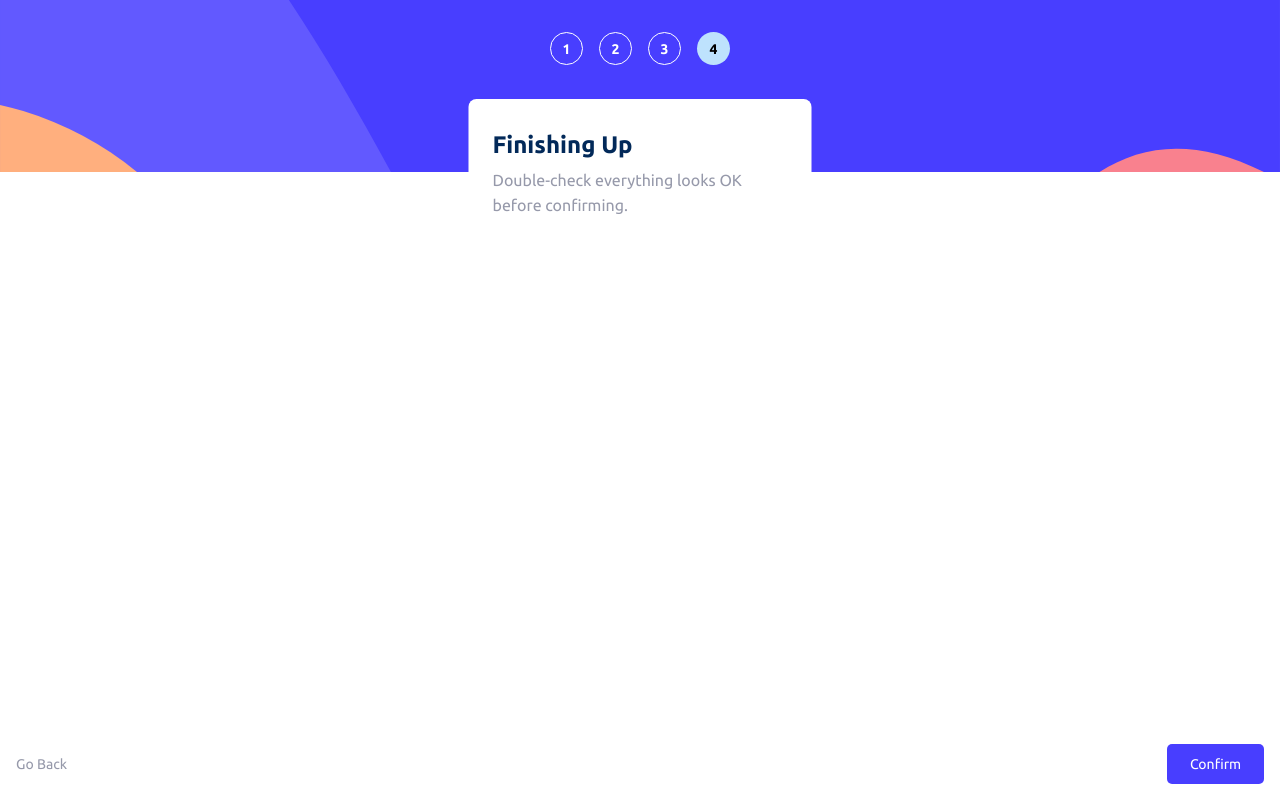
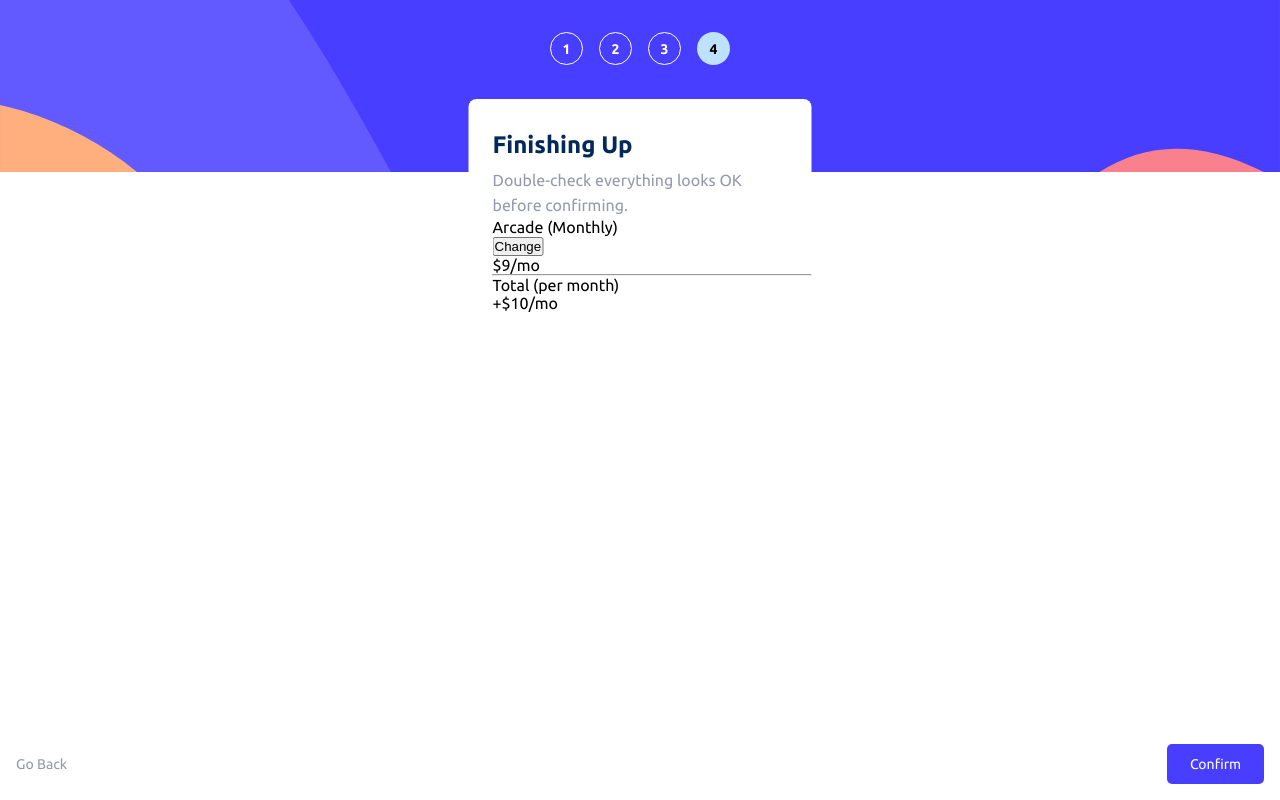
Before and after one commit to claystuart/multi-step-form, a React (Create React App) app: page /finish in a window 1280 px wide. Built offline with nearby package versions, Linux system fonts and the light colour scheme.

Commit message:
Fix AddOns.jsx

```diff
--- /dev/null
+++ b/src/css/finish.css
@@ -0,0 +1,9 @@
+.finishContainer {
+  width: 343px;
+  height: 365px;
+  padding-left: 24px;
+  padding-top: 32px;
+  background-color: white;
+  border-radius: 8px;
+  height: 383px;
+}
--- a/src/pages/AddOns.jsx
+++ b/src/pages/AddOns.jsx
@@ -9,18 +9,21 @@ export default function AddOns() {
     })
 
     const [onlinePrice, setOnlinePrice] = useState(() => {
+        let multiplier = yearlyTerm === "true" ? 10 : 1
         let temp = localStorage.getItem("onlinePrice")
-        return temp ? temp : "0"
+        return temp ? multiplier * 1 : "0"
     })
 
     const [storagePrice, setStoragePrice] = useState(() => {
+        let multiplier = yearlyTerm === "true" ? 10 : 1
         let temp = localStorage.getItem("storagePrice")
-        return temp ? temp : "0"
+        return temp ? multiplier * 2 : "0"
     })
 
     const [profilePrice, setProfilePrice] = useState(() => {
+        let multiplier = yearlyTerm === "true" ? 10 : 1
         let temp = localStorage.getItem("profilePrice")
-        return temp ? temp : "0"
+        return temp ? multiplier * 2 : "0"
     })
 
     useEffect(() => {
@@ -107,7 +110,7 @@ function AddOn({ children, h1, h2, price, toggleOption, yearlyTerm, ...props })
                 <p className="heading">{h1}</p>
                 <p className="subheading">{h2}</p>
             </label>
-            <p className="price">+${price}/{yearlyTerm === "true" ? "yr" : "mo"}</p>
+            <p className="price">+${yearlyTerm === "true" ? price : price}/{yearlyTerm === "true" ? "yr" : "mo"}</p>
         </div>
     )
 }
--- a/src/pages/Finish.jsx
+++ b/src/pages/Finish.jsx
@@ -1,8 +1,93 @@
+import "../css/finish.css"
+import { useState, useEffect } from "react"
+
 export default function Finish() {
+    const [yearlyTerm, setYearlyTerm] = useState(() => {
+        let temp = localStorage.getItem("yearlyTerm")
+        return temp === "true" ? "true" : "false"
+    })
+
+    const [choice, setChoice] = useState(() => localStorage.getItem("choice")
+        ? localStorage.getItem("choice") : "Arcade"
+    )
+
+    const [arcade, setArcade] = useState(() => localStorage.getItem("arcade")
+        ? localStorage.getItem("arcade") : "9")
+
+    const [advanced, setAdvanced] = useState(() => localStorage.getItem("advanced")
+        ? localStorage.getItem("advanced") : "12")
+
+    const [pro, setPro] = useState(() => localStorage.getItem("pro")
+        ? localStorage.getItem("pro") : "15")
+
+    useEffect(() => {
+        localStorage.setItem("yearlyTerm", yearlyTerm)
+
+        let temp = 0
+
+        // set arcade
+        temp = yearlyTerm === "true" ? 90 : 9
+        setArcade(temp)
+        localStorage.setItem("arcade", temp)
+
+        // set advanced
+        temp = yearlyTerm === "true" ? 120 : 12
+        setAdvanced(temp)
+        localStorage.setItem("advanced", temp)
+
+        // set pro
+        temp = yearlyTerm === "true" ? 150 : 15
+        setPro(temp)
+        localStorage.setItem("pro", temp)
+    }, [yearlyTerm])
+
+    function calculateBasePrice() {
+        let temp = 0;
+        switch (choice) {
+            case "Arcade":
+                temp += parseInt(localStorage.getItem("arcade"))
+                break
+            case "Advanced":
+                temp += parseInt(localStorage.getItem("advanced"))
+                break
+            case "Pro":
+                temp += parseInt(localStorage.getItem("pro"))
+                break
+        }
+
+        return temp
+    }
+
+    function calculateAddonPrice() {
+
+    }
+
+    const changeTerm = () => yearlyTerm === "true" ? setYearlyTerm("false") : setYearlyTerm("true")
+
     return (
-        <div className="formContainer">
+        <div className="finishContainer">
             <h1>Finishing Up</h1>
             <h2>Double-check everything looks OK before confirming.</h2>
+            <div className="summary">
+                <section className="base-plan-summary">
+                    <div className="control">
+                        <p>{choice} ({yearlyTerm === "true" ? "Yearly" : "Monthly"})</p>
+                        <button onClick={changeTerm}>Change</button>
+                    </div>
+                    <p>${true && calculateBasePrice()}/{yearlyTerm === "true" ? "yr" : "mo"}</p>
+                </section>
+
+                <hr className="line" />
+
+                <section className="addon-summary">
+
+                </section>
+
+                <section className="total">
+                    <p className="gray">Total (per {yearlyTerm === "true" ? "year" : "month"})</p>
+                    <p>+${calculateBasePrice() + 1}/{yearlyTerm === "true" ? "yr" : "mo"}</p>
+                </section>
+            </div>
         </div>
     )
 }
```
